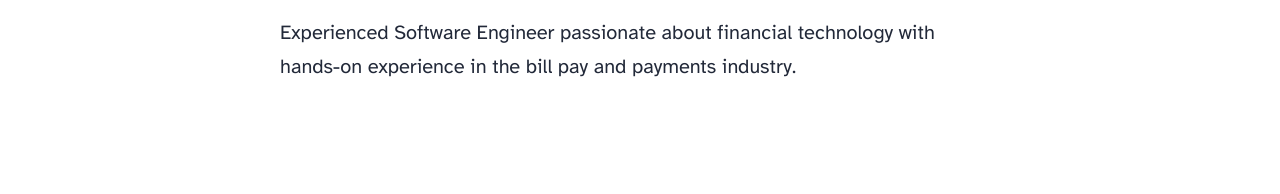
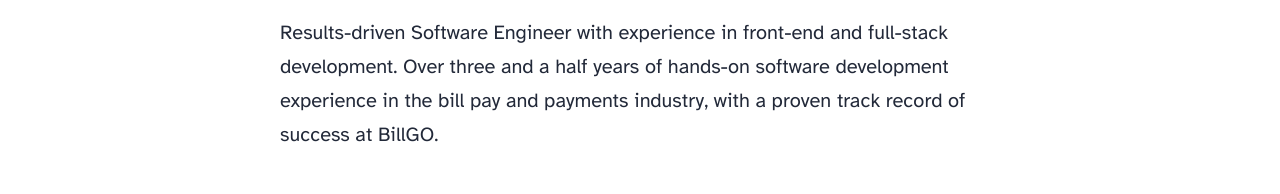
Before and after one commit to AustinAbbott/Dev-Blog, an Astro site: page /about in a window 1280 px wide. Shown: the part 758-952 px from the top of the page. Built offline with nearby package versions, Linux system fonts and the light colour scheme; Astro itself is replaced by a stand-in of ours.

Commit message:
Update bio

```diff
--- a/src/pages/about.astro
+++ b/src/pages/about.astro
@@ -9,7 +9,9 @@
   heroImage="/blog-placeholder-about.jpg"
 >
   <p>
-    Experienced Software Engineer passionate about financial technology with
-    hands-on experience in the bill pay and payments industry.
+    Results-driven Software Engineer with experience in front-end and full-stack
+    development. Over three and a half years of hands-on software development
+    experience in the bill pay and payments industry, with a proven track record
+    of success at BillGO.
   </p>
 </Layout>
```
